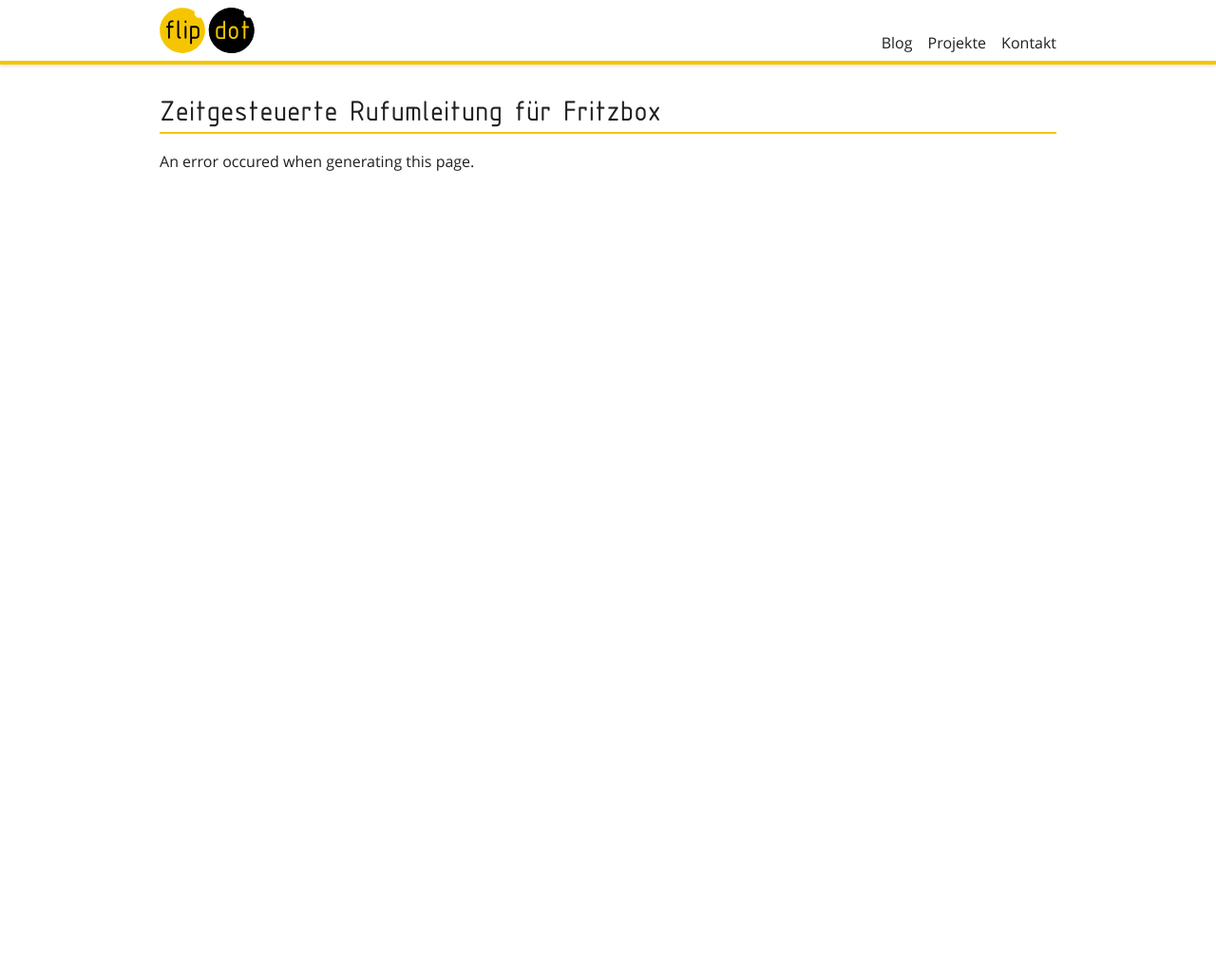
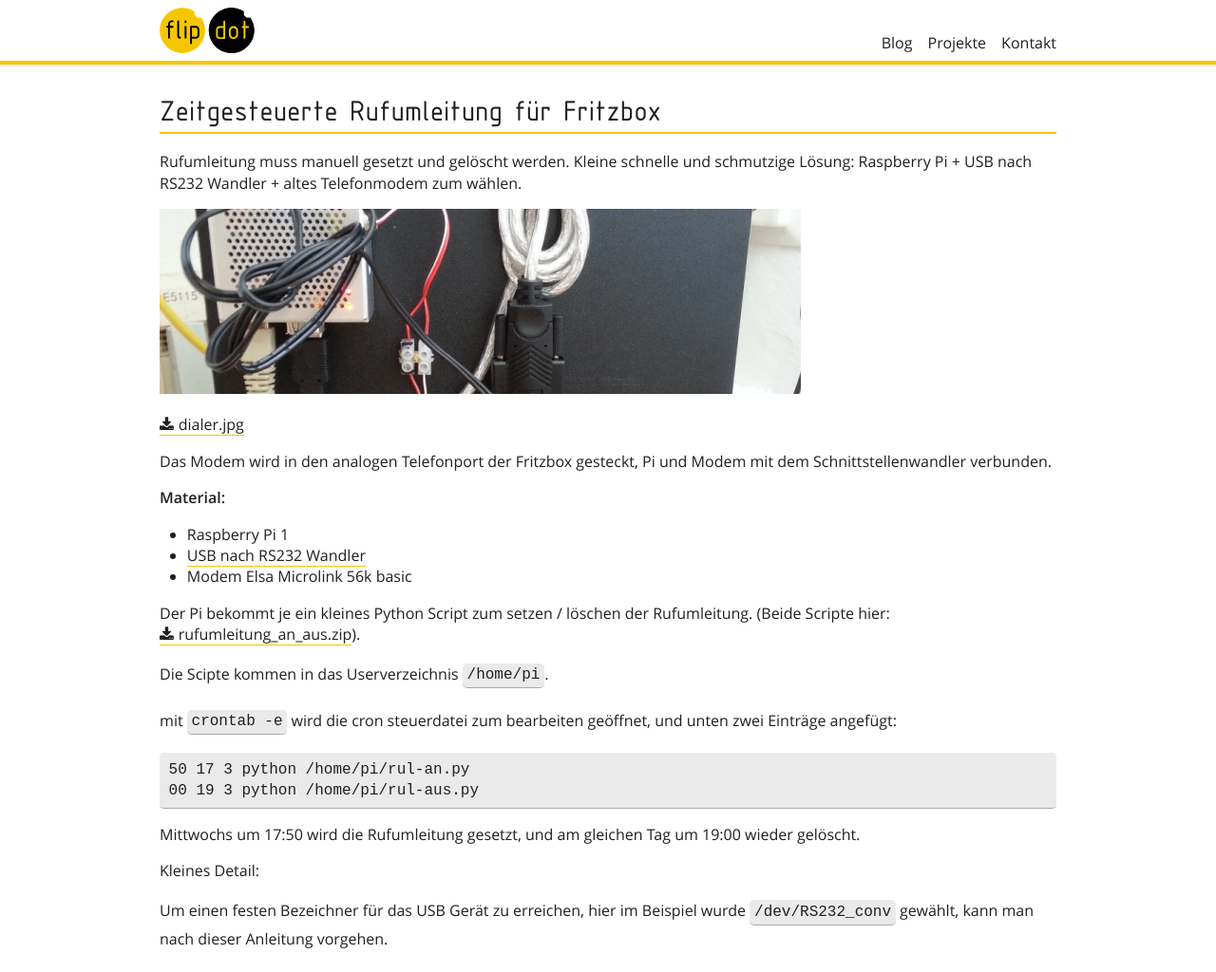
Before and after one commit to flipdot-faded/flipdot.github.io, a Jekyll site: the page built from _posts/2017-06-05-zeitgesteuerte-rufumleitung-für-fritzbox.md, in a window 1280 px wide. Shown: the whole page at 95% size. Built offline with Jekyll 4.4.1, drawn with Linux system fonts in a browser that asks for light colours; before the commit the page ends 900 px from its top, so only the background shows below that.

Commit message:
Add attachment and image templates

```diff
--- /dev/null
+++ b/_includes/attachment.html
@@ -0,0 +1,17 @@
+{%- if page.layout == 'post' -%}
+    {%- capture attachment_dir -%}
+        /attachments/posts/{{ page.path | remove: '_posts/' | remove: '.md' }}/
+    {%- endcapture -%}
+{%- else -%}
+    {%- capture attachment_dir -%}
+        /attachments/pages/{{ page.path | remove: 'index.md' }}
+    {%- endcapture -%}
+{%- endif -%}
+{%- if include.src -%}
+    <a class="attachment" href="{{ attachment_dir | append: include.src }}">
+        <i class="fa fa-download" aria-hidden="true"></i>
+        {{- include.src -}}
+    </a>
+{%- else -%}
+    {% include fail.html %}
+{%- endif -%}
--- /dev/null
+++ b/_includes/image.html
@@ -0,0 +1,14 @@
+{%- if page.layout == 'post' -%}
+    {%- capture image_dir -%}
+        /img/posts/{{ page.path | remove: '_posts/' | remove: '.md' }}/
+    {%- endcapture -%}
+{%- else -%}
+    {%- capture image_dir -%}
+        /img/pages/{{ page.path | remove: 'index.md' }}
+    {%- endcapture -%}
+{%- endif -%}
+{%- if include.src -%}
+    <img src="{{ image_dir | append: include.src }}" alt="{{ include.alt }}">
+{%- else -%}
+    {% include fail.html %}
+{%- endif -%}
--- a/_layouts/post.html
+++ b/_layouts/post.html
@@ -3,5 +3,5 @@ layout: skel
 ---
 
 <main class="post">
-    {% include post.html data=page mode=full %}
+    {% include post.html data=page mode='full' %}
 </main>
--- a/_posts/2017-06-05-zeitgesteuerte-rufumleitung-für-fritzbox.md
+++ b/_posts/2017-06-05-zeitgesteuerte-rufumleitung-für-fritzbox.md
@@ -6,12 +6,12 @@ Rufumleitung muss manuell gesetzt und gelöscht werden. Kleine schnelle und
 schmutzige Lösung: Raspberry Pi + USB nach RS232 Wandler + altes Telefonmodem
 zum wählen.
 
-[![](/post-data/{{ page.url | append: 'dialer_thumb.jpg' }})][dialer]
+{% include image.html src='dialer_thumb.jpg' %}
+
+{% include attachment.html src='dialer.jpg' %}
 
 Das Modem wird in den analogen Telefonport der Fritzbox gesteckt, Pi und Modem
 mit dem Schnittstellenwandler verbunden.
-
-[dialer]: /post-data/{{ page.url | append: 'dialer.jpg' }}
 
 <!-- more -->
 
@@ -22,9 +22,9 @@ mit dem Schnittstellenwandler verbunden.
 - Modem Elsa Microlink 56k basic
 
 Der Pi bekommt je ein kleines Python Script zum setzen / löschen der
-Rufumleitung. (Beide Scripte hier: [rufumleitung_an_aus.zip]).
+Rufumleitung. (Beide Scripte hier: {% include attachment.html src='rufumleitung_an_aus.zip' %}).
 
-Die Scipte kommen in das Userverzeichnis /pi.
+Die Scipte kommen in das Userverzeichnis `/home/pi`.
 
 mit `crontab -e` wird die cron steuerdatei zum bearbeiten geöffnet, und unten
 zwei Einträge angefügt:
--- a/_sass/content.scss
+++ b/_sass/content.scss
@@ -5,6 +5,17 @@
 
     h1 {
         border-bottom: 2px solid $flipdot-yellow;
+    }
+
+    a {
+        text-decoration: none;
+        border-bottom: 1px solid $flipdot-yellow;
+    }
+
+    h1, h2, h3, h4, h5, h6 {
+        a {
+            border-bottom: none;
+        }
     }
 
     pre {
@@ -25,3 +36,11 @@
         border-bottom: 1px solid #aaa;
     }
 }
+
+.attachment {
+    white-space: nowrap;
+
+    > i {
+        margin-right: .3em;
+    }
+}
--- a/css/site.scss
+++ b/css/site.scss
@@ -6,3 +6,4 @@
 @import "base";
 @import "header";
 @import "content";
+@import "fail";
```
Also changed, not shown: other parts of _posts/2017-06-05-zeitgesteuerte-rufumleitung-für-fritzbox.md (+0 -1 lines), attachments/posts/2017-06-05-zeitgesteuerte-rufumleitung-für-fritzbox/dialer.jpg (renamed from post-data/2017/06/05/zeitgesteuerte-rufumleitung-für-fritzbox/dialer.jpg), img/posts/2017-06-05-zeitgesteuerte-rufumleitung-für-fritzbox/dialer_thumb.jpg (renamed from post-data/2017/06/05/zeitgesteuerte-rufumleitung-für-fritzbox/dialer_thumb.jpg), 3 other files.
